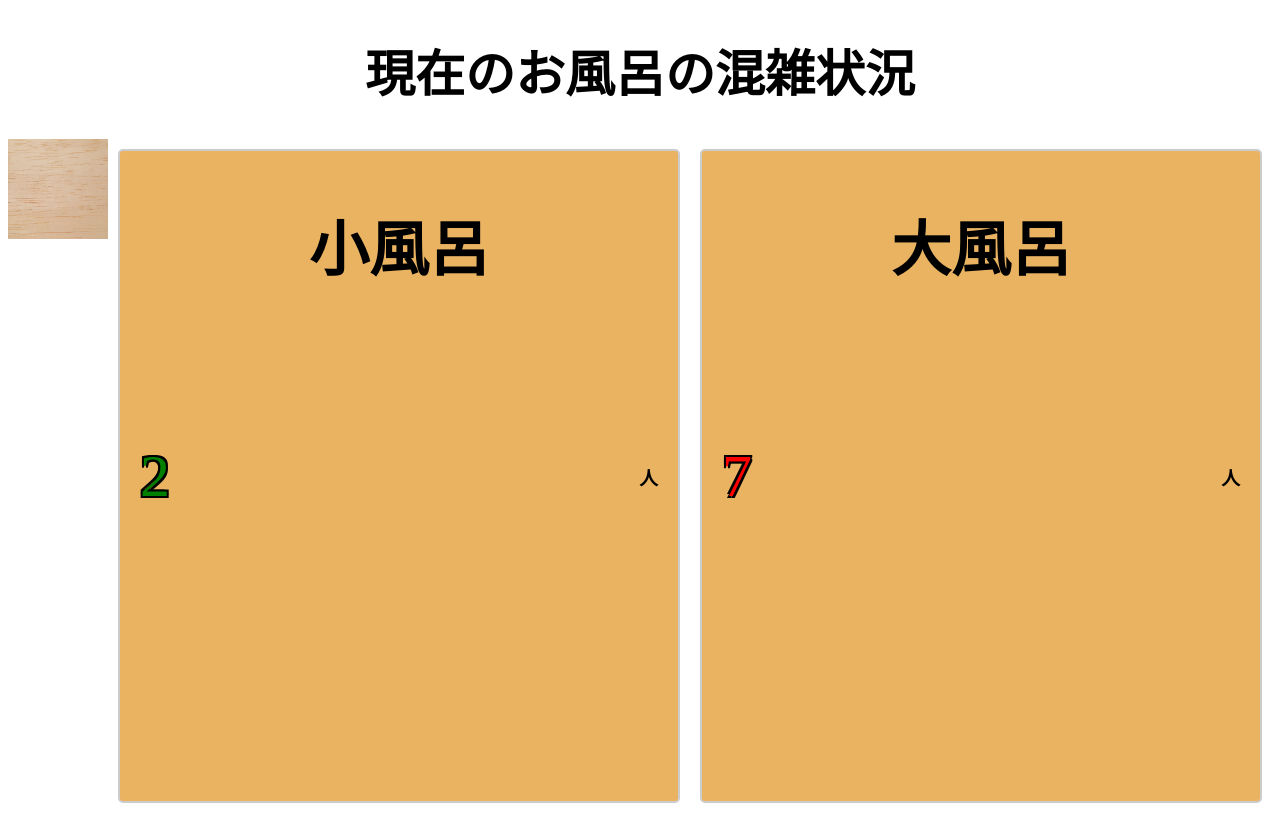
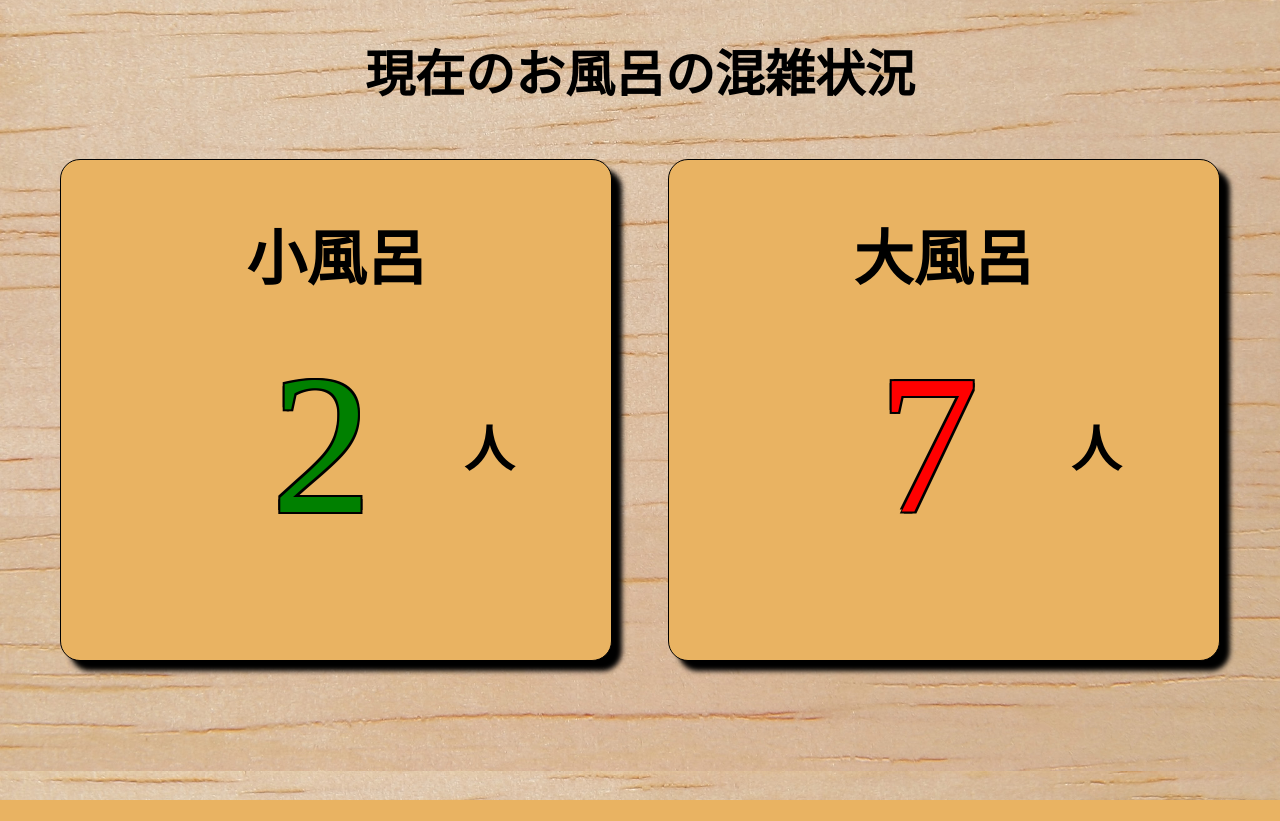
Before and after one commit to OPEN-HACK-U-NIGATU/BathTraffic, a Django app: template BathTraffic/home/templates/index.html in a window 1280 px wide. After the commit the page ends 800 px from the top, so only its background shows below. Run offline with Django 4.2, Linux system fonts and the light colour scheme; the template is opened without the code that fills it, so the values that code supplies are empty.

Commit message:
HTMLの型を完成

```diff
--- a/BathTraffic/home/templates/index.html
+++ b/BathTraffic/home/templates/index.html
@@ -1,31 +1,43 @@
+{% load static %}
 <!DOCTYPE html>
-{% load static %}
 <html lang="ja">
 <head>
     <meta charset="UTF-8">
     <title>お風呂の混雑状況</title>
     <meta name="viewport" content="width=device-width, initial-scale=1.0">
     <style>
+        body {
+            font-family: serif, cursive; /* 行書体に変更 */
+            text-align: center;
+            background-repeat: none;
+            background-size: cover;
+            background-position: center;
+            background-image: url({% static "img/hinoki.jpg" %});
+        }
+
         /* タイトルのスタイル */
         h1 {
+            font-family: "HG行書体", cursive; /* 行書体に変更 */
             font-size: 50px; /*フォントサイズ*/
-            font-family: "HG行書体", cursive; /* 行書体に変更 */
             text-align: center; /* タイトルを中央揃えにする */
         }
 
         /* コンテナのスタイル */
         .bath-container {
-            display: flex;
-            justify-content: space-between; /* 左右に配置 */
+            display: inline-block;
             align-items: center; /* 中央揃え */
-            padding: 20px; /* 余白を追加 */
             border: 2px solid #ccc;
             border-radius: 5px;
-            margin: 10px;
-            width: 610px; /* コンテナの幅を設定 */
-            height: 610px; /*コンテナの縦を設定*/
+            width: min(90%, 550px);
+            height: fit-content;
+            margin: 20px 2vw;
             background-color: #E9B362; /* 背景色を設定 */
             position: relative; /* 相対位置指定 */
+            padding-bottom: 0;
+            height: 500px;
+            box-shadow: 10px 10px 5px black;
+            border: 1px solid #000;
+            border-radius: 20px;
         }
 
         /* 風呂名のスタイル */
@@ -37,21 +49,16 @@
             top: 0; /* 上部に配置 */
             left: 50%; /* 中央に配置 */
             transform: translateX(-50%); /* 水平方向に中央揃え */
-        }
-
-        /* スマホだけに適用するCSS */
-        @media screen and ( max-width:1920px )
-        {
-            p
-            {
-
-            }
+            width: 100%;
         }
 
         /* 人数表示のスタイル */
         .count {
-            font-size: 60px; /* 数値のフォントサイズを大きくする */
+            font-size: 200px; /* 数値のフォントサイズを大きくする */
             text-align: center; /* テキストを中央揃えにする */
+            width: 300px;
+            top: 20%;
+            margin: 170px 0 0 110px;
             text-shadow:
                 -2px -2px 0 black,
                 2px -2px 0 black,
@@ -77,40 +84,66 @@
         .red {
             color: red;
         }
+
+        #detailPeople {
+            display: block;
+        }
+
+        .ninn {
+            display: block;
+            margin-left: 50%;
+            transform: translateY(-200px);
+        }
+
+        .ninn h3 {
+            font-size: 50px;
+            display: inline-block;
+            width: 20px;
+            margin-right: 0;
+            text-align: left;
+        }
+
+        @media screen and (min-width: 611px) and (max-width: 1227px) {
+            .count {
+                margin: 170px 0 0 150px;
+            }
+        }
+
+        @media screen and (max-width: 611px) {
+            .count {
+                margin: 170px 0 0 calc(20% - 100px);
+            }
+        }
     </style>
 </head>
 <body>
     <h1>現在のお風呂の混雑状況</h1>
 
-    <div style="display: flex; justify-content: space-between;">
-
-        <!--画像の読み込み-->
-        <img src="{% static "img/hinoki.jpg" %}" width="100" height="100">
-
+    <div id="detailPeople">
         <!-- 小風呂の人数を表示する枠 -->
         <div class="bath-container">
-            <div>
+            <span>
                 <h2>小風呂</h2>
                 <!-- 人数表示に色のクラスを追加 -->
                 <p id="small-bath-count" class="count"></p>
-            </div>
-            <div>
+            </span>
+            <span class="ninn">
                 <h3>人</h3>
                 <p class="unit"></p>
-            </div>
+            </span>
         </div>
 
         <!-- 大風呂の人数を表示する枠 -->
         <div class="bath-container">
-            <div>
+            <span>
                 <h2>大風呂</h2>
                 <!-- 人数表示に色のクラスを追加 -->
                 <p id="large-bath-count" class="count"></p>
-            </div>
-            <div>
+            </span>
+            <span class="ninn">
                 <h3>人</h3>
                 <p class="unit"></p>
-            </div>
+            </span>
         </div>
     </div>
 
--- a/BathTraffic/home/urls.py
+++ b/BathTraffic/home/urls.py
@@ -6,5 +6,4 @@ from django.conf.urls.static import static
 
 urlpatterns = [
     path('',views.home,name='home'),
-    static(settings.STATIC_URL, document_root=settings.STATIC_ROOT),
 ]
```
Also changed, not shown: BathTraffic/db.sqlite3.
